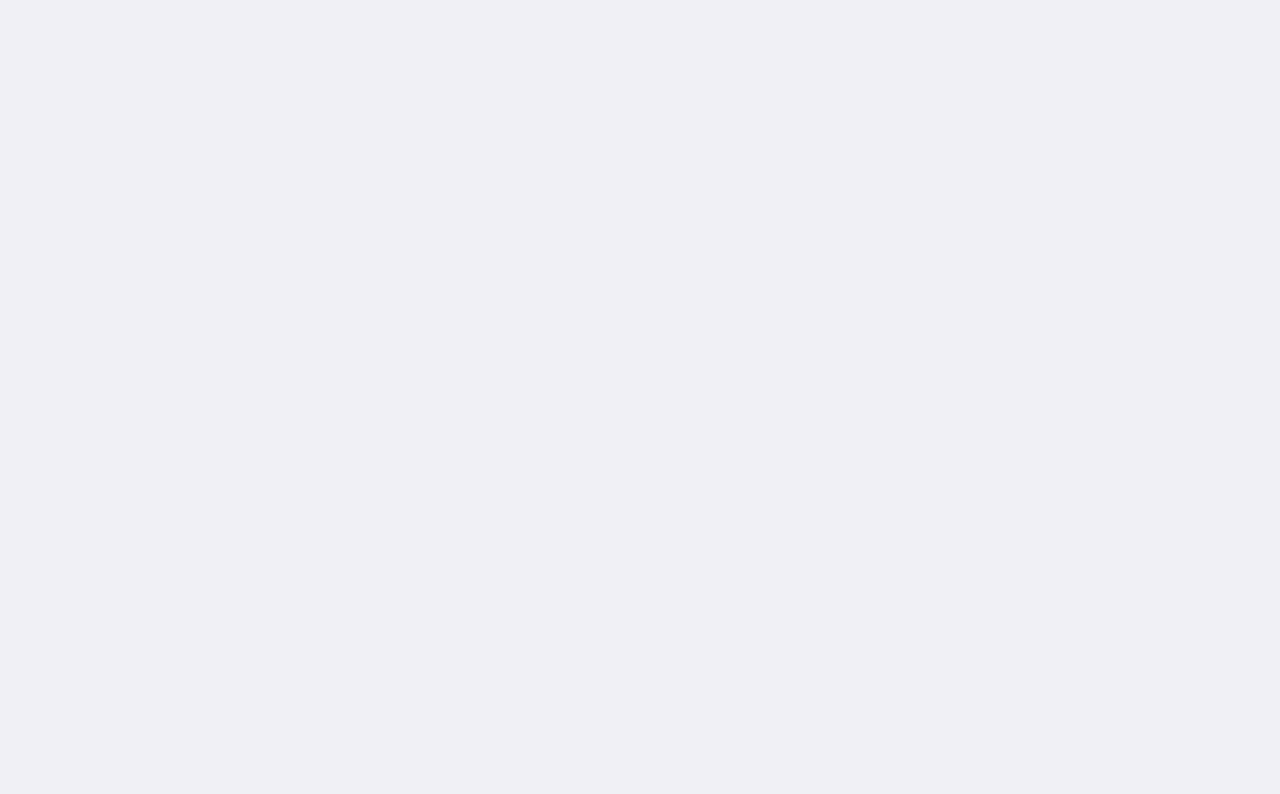
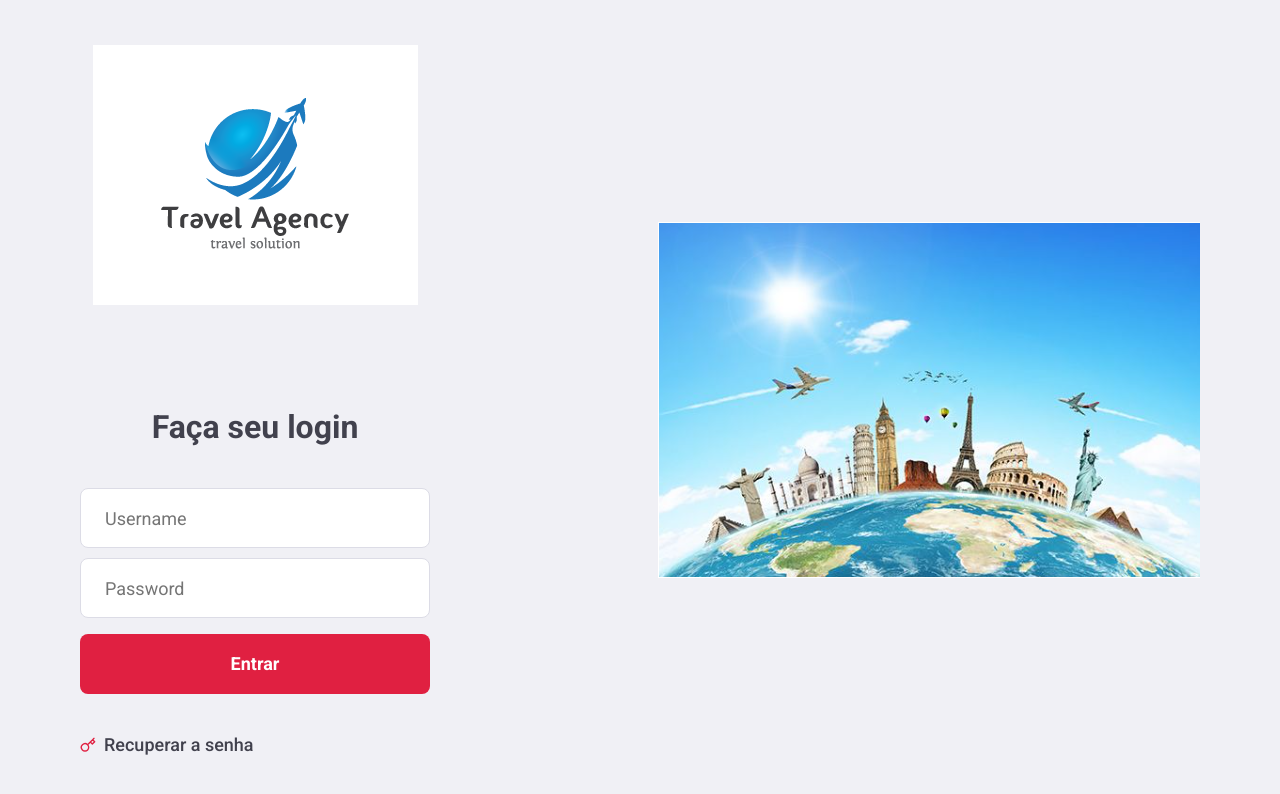
Before and after one commit to V1ctortrimble/tcc-frontEnd, a React (Create React App) app in the folder frontend/: page /api/login in a window 1280 px wide. Shown: the top 794 px of the page. Built offline with nearby package versions, Linux system fonts and the light colour scheme.

Commit message:
[Victor][TSK034] Modifica rotas

```diff
--- a/frontend/src/pages/Login/index.js
+++ b/frontend/src/pages/Login/index.js
@@ -25,7 +25,7 @@ export default function Login() {
         };
 
         try {
-            const response = await api.post('login', data);
+            const response = await api.post('api/login', data);
 
             alert(`Foi enviado um e-mail para a realizar o reset da senha, siga as instruções! ${response.data.id}`);
 
--- a/frontend/src/routes.js
+++ b/frontend/src/routes.js
@@ -9,7 +9,7 @@ export default function Routes() {
         <BrowserRouter>
             <Switch>
                 <Route path="/" exact component={Login} />
-                <Route path="/login" exact component={Login} />
+                <Route path="/api/login" exact component={Login} />
                 <Route path="/recoverPassword" exact component={RecoverPassword} />
             </Switch>
         </BrowserRouter>
```
